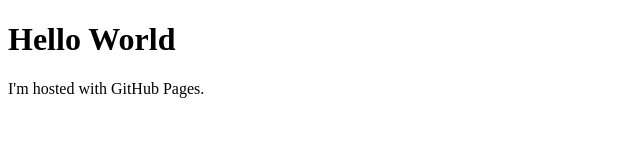
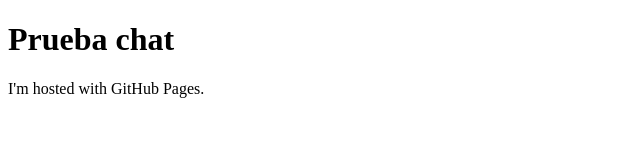
Before and after one commit to jgmart/jgmart.github.io, a plain HTML site: page index.html in a window 1280 px wide. Shown: the whole page, without its empty margins (0-640 px from the left). Drawn offline with Linux system fonts and the light colour scheme.

Commit message:
Update index.html

```diff
--- a/index.html
+++ b/index.html
@@ -5,7 +5,7 @@
     <title>Bienvenido</title>
 </head>
 <body>
-<h1>Hello World</h1>
+<h1>Prueba chat</h1>
 <p>I'm hosted with GitHub Pages.</p>
 </body>
 </html>
```
